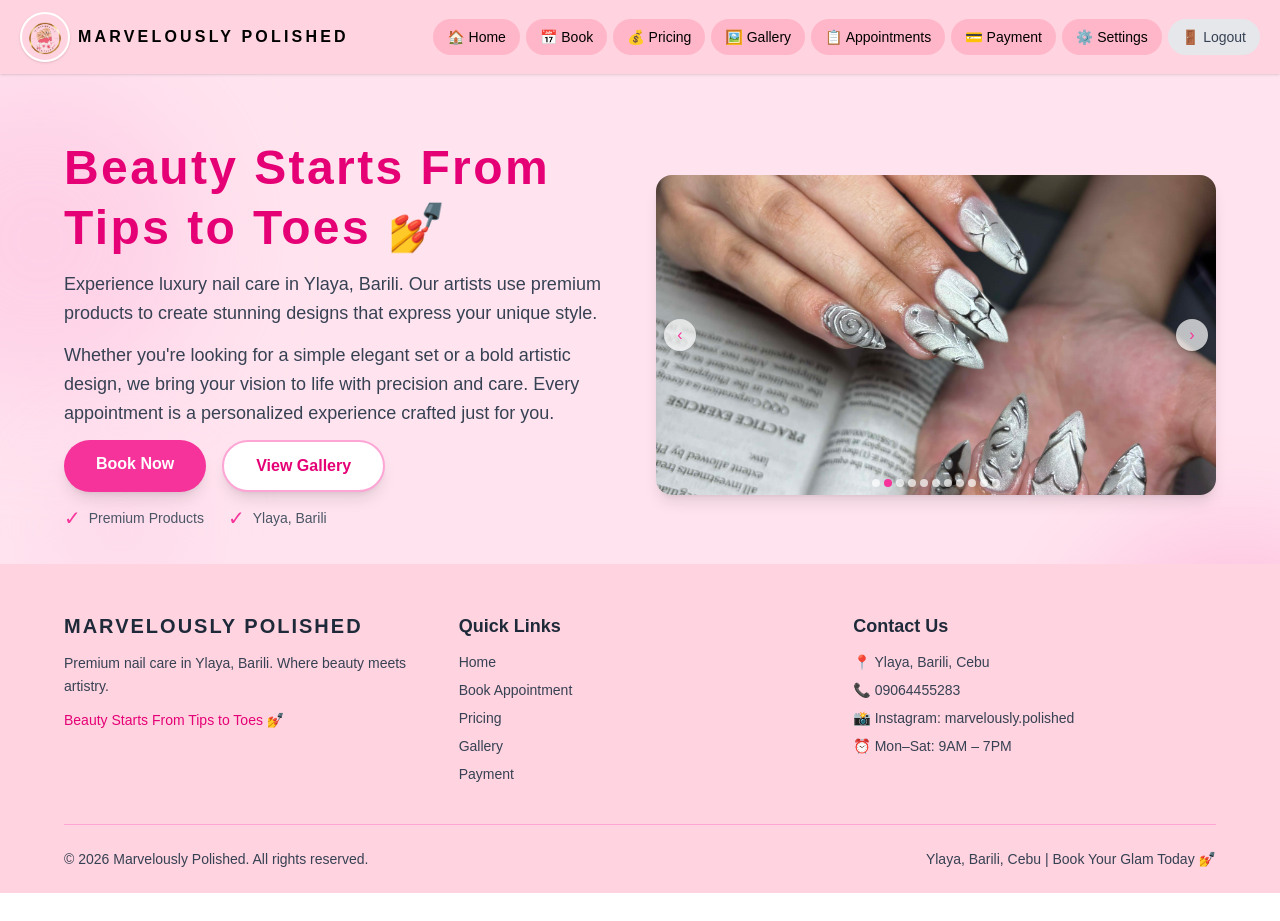
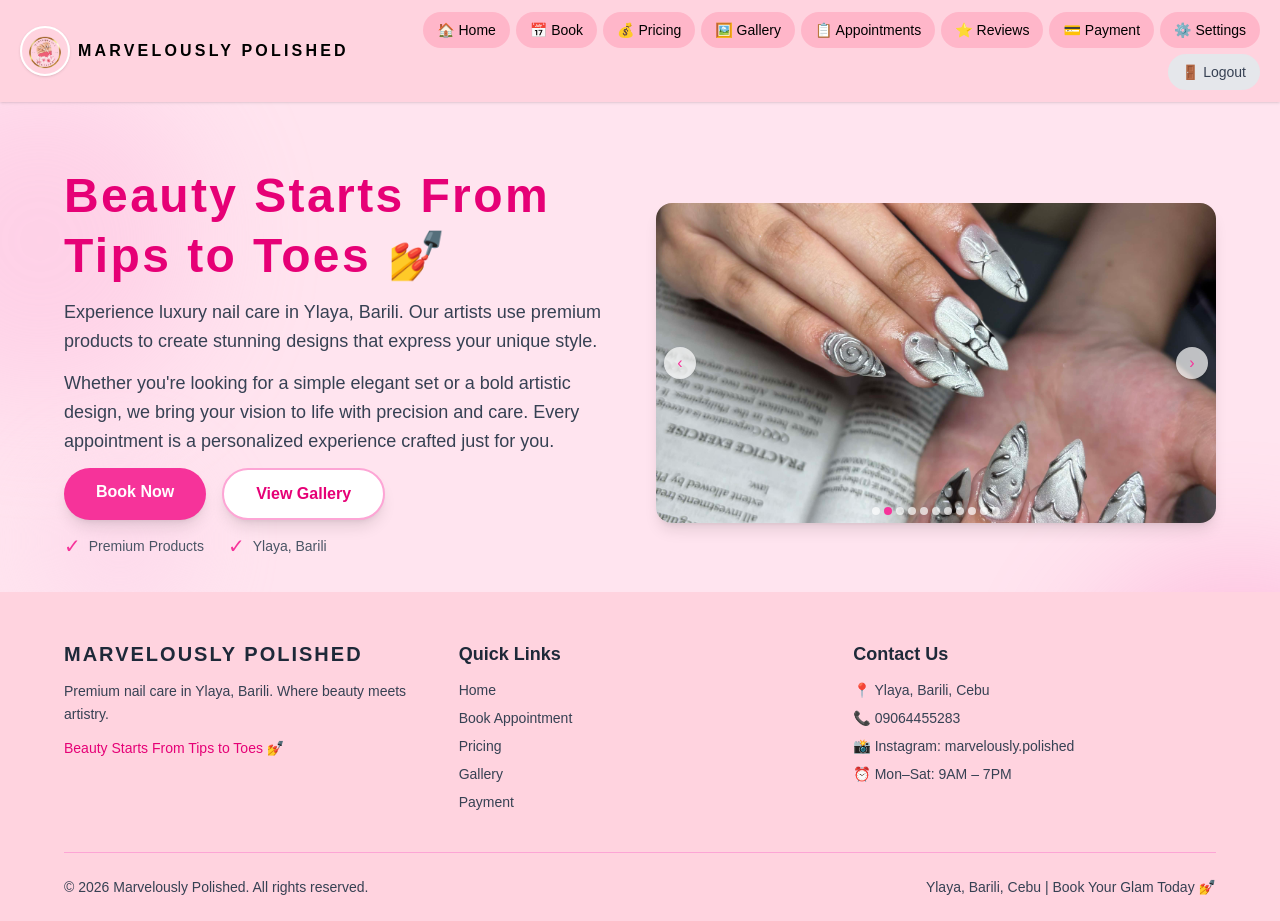
Before and after one commit to rhigovillahermosa18-star/Capstone, a Next.js app: page /homepage in a window 1280 px wide. Before the commit the page ends 893 px from the top, so only its background shows below. Built offline with nearby package versions, Linux system fonts and the light colour scheme.

Commit message:
update project files

```diff
--- a/app/homepage/page.tsx
+++ b/app/homepage/page.tsx
@@ -41,6 +41,7 @@ export default function Home() {
           <Link href="/pricing" className="bg-[#FFB6C9] px-3.5 py-2 rounded-full text-black text-sm hover:bg-pink-400 transition">💰 Pricing</Link>
           <Link href="/gallery" className="bg-[#FFB6C9] px-3.5 py-2 rounded-full text-black text-sm hover:bg-pink-400 transition">🖼️ Gallery</Link>
           <Link href="/appointments" className="bg-[#FFB6C9] px-3.5 py-2 rounded-full text-black text-sm hover:bg-pink-400 transition">📋 Appointments</Link>
+          <Link href="/reviews" className="bg-[#FFB6C9] px-3.5 py-2 rounded-full text-black text-sm hover:bg-pink-400 transition">⭐ Reviews</Link>
           <Link href="/payment" className="bg-[#FFB6C9] px-3.5 py-2 rounded-full text-black text-sm hover:bg-pink-400 transition">💳 Payment</Link>
           <Link href="/settings" className="bg-[#FFB6C9] px-3.5 py-2 rounded-full text-black text-sm hover:bg-pink-400 transition">⚙️ Settings</Link>
           <button onClick={handleLogout} className="bg-gray-200 px-3.5 py-2 rounded-full text-gray-700 text-sm hover:bg-gray-300 transition">🚪 Logout</button>
--- a/app/reviews/page.tsx
+++ b/app/reviews/page.tsx
@@ -37,6 +37,7 @@ export default function Reviews() {
               <Link href="/pricing" className="bg-[#FFB6C9] px-3.5 py-2 rounded-full text-black text-sm hover:bg-pink-400 transition">💰 Pricing</Link>
               <Link href="/gallery" className="bg-[#FFB6C9] px-3.5 py-2 rounded-full text-black text-sm hover:bg-pink-400 transition">🖼️ Gallery</Link>
               <Link href="/appointments" className="bg-[#FFB6C9] px-3.5 py-2 rounded-full text-black text-sm hover:bg-pink-400 transition">📋 Appointments</Link>
+              <Link href="/reviews" className="bg-pink-500 text-white px-3.5 py-2 rounded-full text-sm transition">⭐ Reviews</Link>
               <Link href="/payment" className="bg-[#FFB6C9] px-3.5 py-2 rounded-full text-black text-sm hover:bg-pink-400 transition">💳 Payment</Link>
               <Link href="/settings" className="bg-[#FFB6C9] px-3.5 py-2 rounded-full text-black text-sm hover:bg-pink-400 transition">⚙️ Settings</Link>
               <button onClick={() => { localStorage.removeItem("role"); localStorage.removeItem("user_id"); fetch("/api/logout", { method: "POST" }); window.location.href = "/"; }} className="bg-gray-200 px-3.5 py-2 rounded-full text-gray-700 text-sm hover:bg-gray-300 transition">🚪 Logout</button>
```
